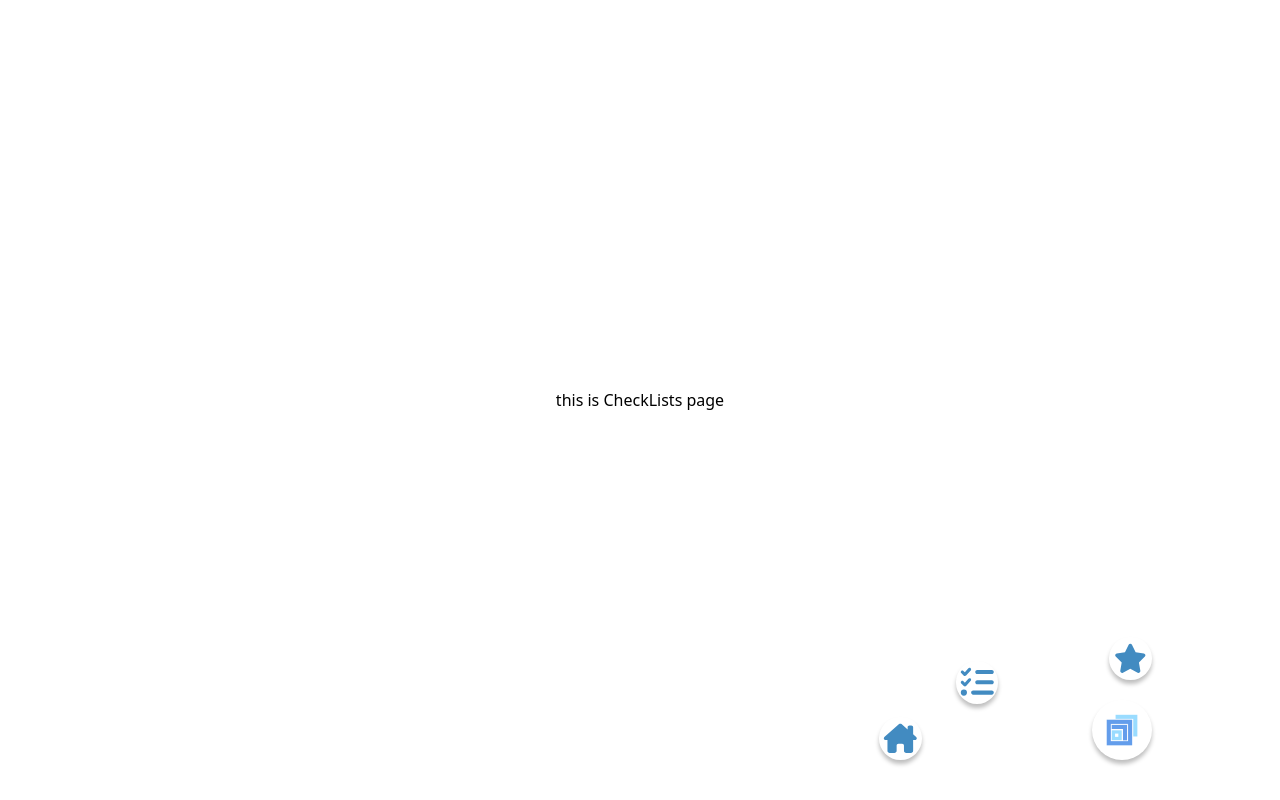
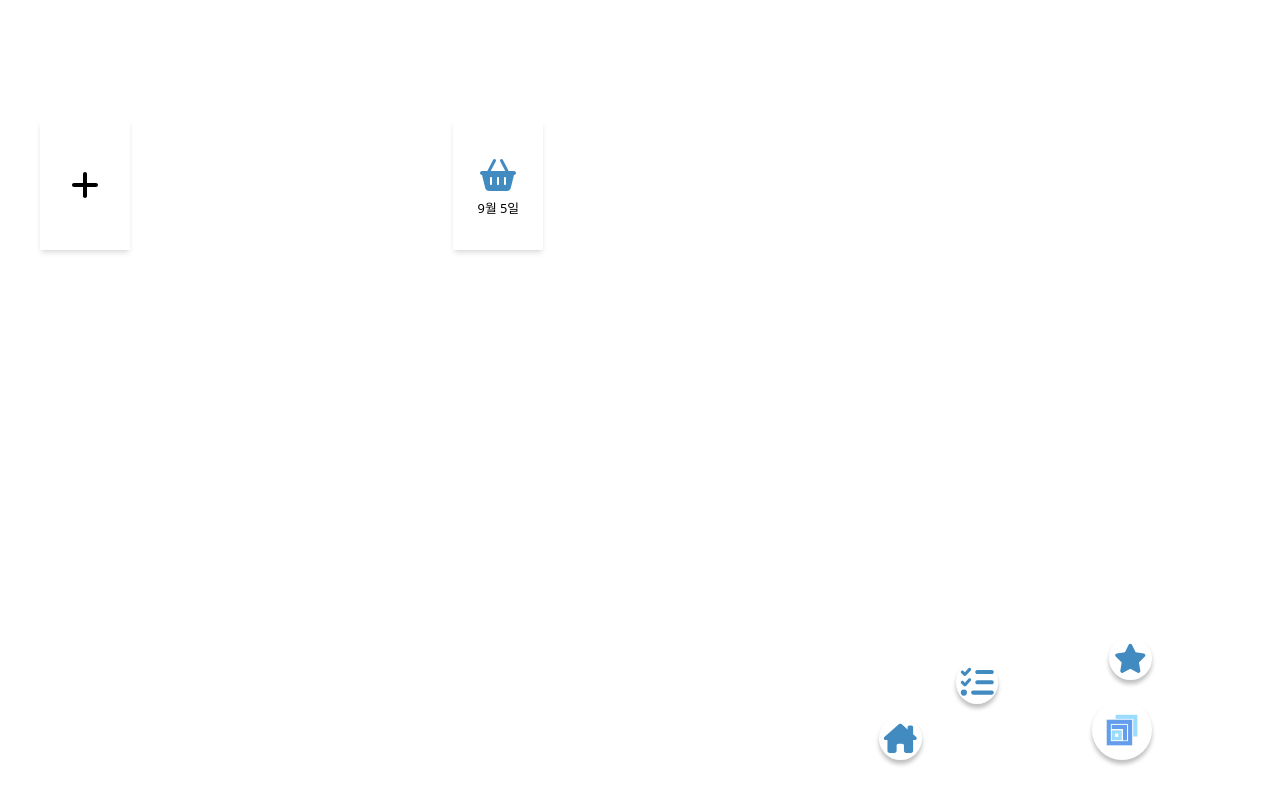
Before and after one commit to eomsteve/gmgm, a React (Create React App) app in the folder frontend/: page /checkLists in a window 1280 px wide. Built offline with nearby package versions, Linux system fonts and the light colour scheme.

Commit message:
feat/checkLists page component

```diff
--- a/frontend/src/App.tsx
+++ b/frontend/src/App.tsx
@@ -4,8 +4,10 @@ import { BrowserRouter, Routes, Route } from 'react-router-dom';
 import Main from './routers/pages/Main';
 import Favorite from './routers/pages/Favorite/Favorite';
 import FavoriteIndexPage from './routers/pages/Favorite/FavoriteIndex';
-import FavoriteListSelection from './routers/pages/Favorite/FavoriteListSelection'
+import FavoriteListSelection from './routers/pages/Favorite/FavoriteListSelection';
 import CheckLists from './routers/pages/CheckList/CheckLists';
+import CheckList from './routers/pages/CheckList/CheckList';
+
 import NotFound from './routers/NotFound';
 import NavBtn from './routers/NavBtn';
 import SignUp from './routers/pages/user/SignUpPage';
@@ -19,15 +21,17 @@ const App: React.FunctionComponent<AppProps> = () => {
       <Routes>
         <Route path="/" element={<NavBtn />}>
           <Route index element={<Main />}></Route>
-          <Route path="favorite"  element={<Favorite />} >
+          <Route path="favorite" element={<Favorite />}>
             <Route index element={<FavoriteIndexPage />}></Route>
           </Route>
-          <Route path="checkLists" element={<CheckLists />}>
-
-          </Route>
+          <Route path="checkLists" element={<CheckLists />}></Route>
+          <Route path="checkLists/:checklistId" element={<CheckList />}></Route>
           <Route path="*" element={<NotFound />}></Route>
         </Route>
-        <Route path="/favorite/selection" element={<FavoriteListSelection />}></Route>
+        <Route
+          path="/favorite/selection"
+          element={<FavoriteListSelection />}
+        ></Route>
         <Route path="/SignUp" element={<SignUp />}></Route>
         <Route path="/LogIn" element={<LogInPage />}></Route>
       </Routes>
--- /dev/null
+++ b/frontend/src/components/checkList/AddCheckList.tsx
@@ -0,0 +1,25 @@
+import { FC } from 'react';
+import { useNavigate } from 'react-router-dom';
+import { FontAwesomeIcon } from '@fortawesome/react-fontawesome'
+import { faPlus } from '@fortawesome/free-solid-svg-icons';
+
+
+interface AddCheckListProps {
+
+}
+
+const AddCheckList: FC<AddCheckListProps> = () => {
+  const navigate = useNavigate();
+  return ( <>
+    <div
+        onClick={() =>{}}
+        className="checklist-item m-5 flex-column flex h-[130px] w-[90px] items-center justify-center shadow-md"
+      >
+        <div className="flex flex-col items-center justify-center ">
+          <div className="text-[2rem]"><FontAwesomeIcon icon={faPlus} /></div>
+        </div>
+      </div>
+  </>);
+}
+
+export default AddCheckList;
--- /dev/null
+++ b/frontend/src/components/checkList/CheckListItem.tsx
@@ -0,0 +1,33 @@
+import { FC } from 'react';
+import { useNavigate } from 'react-router-dom';
+import { FontAwesomeIcon } from '@fortawesome/react-fontawesome'
+import { faBasketShopping } from '@fortawesome/free-solid-svg-icons';
+interface CheckListItemProps {
+  checklistId: number;
+  regDate: string;
+}
+
+const CheckListItem: FC<CheckListItemProps> = props => {
+  const { checklistId, regDate } = props;
+  const date = new Date(regDate);
+  const navigate = useNavigate();
+
+  // const handleOnClick = (e : React.MouseEvent<HTMLElement>) => {
+
+  // }
+  return (
+    <>
+      <div
+        onClick={() => navigate(`/checklists/${checklistId}`)}
+        className="checklist-item m-5 flex-column flex h-[130px] w-[90px] items-center justify-center shadow-md"
+      >
+        <div className="flex flex-col items-center justify-center ">
+          <div className="text-[#428BC1] text-[2rem]"><FontAwesomeIcon icon={faBasketShopping} /></div>
+          <div className="text-black text-[0.8rem]">{`${date.getMonth()+1}월 ${date.getDay()}일`}</div>
+        </div>
+      </div>
+    </>
+  );
+};
+
+export default CheckListItem;
--- /dev/null
+++ b/frontend/src/routers/pages/CheckList/CheckList.tsx
@@ -0,0 +1,18 @@
+import {FC} from 'react'
+
+interface CheckListProps {
+
+}
+
+const CheckList: FC<CheckListProps> = () => {
+  return (<>
+  <main
+        className="my-[5rem] grid p-5
+    w-full grid-cols-3 content-start bg-[white]"
+      >
+       this is check list page
+      </main>
+  </>);
+}
+
+export default CheckList;
--- a/frontend/src/routers/pages/CheckList/CheckLists.tsx
+++ b/frontend/src/routers/pages/CheckList/CheckLists.tsx
@@ -1,14 +1,22 @@
 import React, { FunctionComponent } from 'react';
 import { useNavigate, Link } from 'react-router-dom';
+import AddCheckList from '../../../components/checkList/AddCheckList';
+import CheckListItem from '../../../components/checkList/CheckListItem';
 
 interface CheckListsProps {}
 
-const  CheckLists: FunctionComponent<CheckListsProps> = () => {
+const CheckLists: FunctionComponent<CheckListsProps> = () => {
   return (
-    <main className="flex h-screen w-full flex-col items-center justify-center bg-[white]">
-      this is  CheckLists page
-    </main>
+    <>
+      <main
+        className="my-[5rem] grid p-5
+    w-full grid-cols-3 content-start bg-[white]"
+      >
+        <AddCheckList />
+        <CheckListItem checklistId={123} regDate={'2022-09-16'} />
+      </main>
+    </>
   );
 };
 
-export default  CheckLists;
+export default CheckLists;
```
